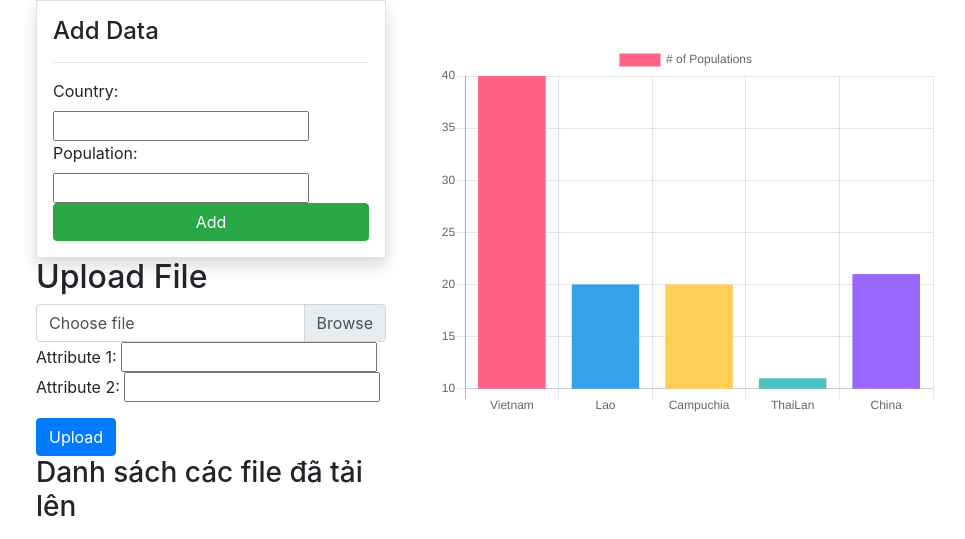
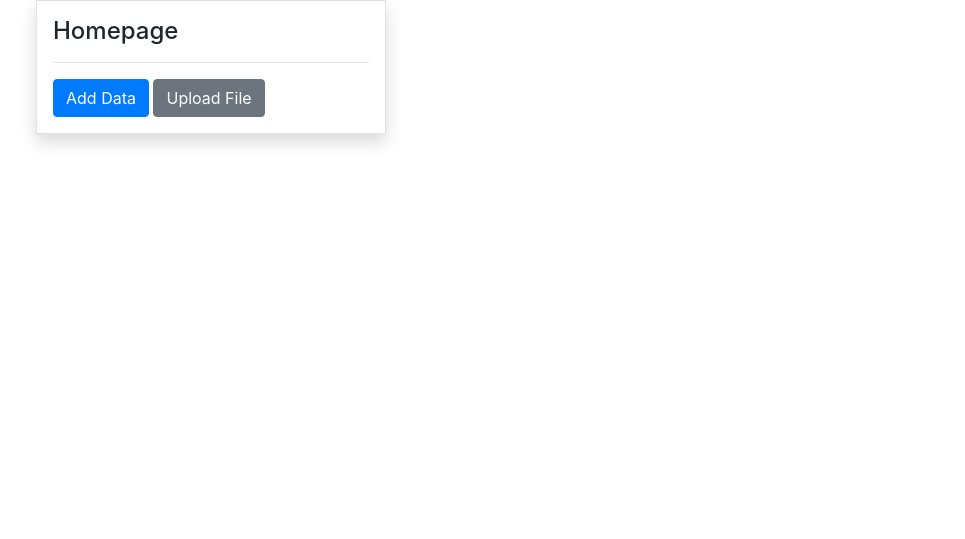
Before and after one commit to dtnghia2010/DataVisualization, a Django app: page / in a window 1280 px wide. Shown: the part 96-635 px from the top of the page, without its empty margins (49-1014 px from the left). After the commit the page ends 242 px from the top, so only its background shows below. Run offline with Django 4.2, Linux system fonts and the light colour scheme; data comes from the database, SQL or seed files in the repository; both versions use the stored data as it was after the commit.

Commit message:
Homepage; Hompage/add data; Hompage/Upload_file

```diff
--- a/dashboard/forms.py
+++ b/dashboard/forms.py
@@ -12,4 +12,4 @@ class CountryDataFrom(forms.ModelForm):
 class UploadFileForm(forms.ModelForm):
     class Meta:
         model = UploadedFile
-        fields = ['file', 'attribute1', 'attribute2']
+        fields = ['file', 'Country', 'Population']
--- a/dashboard/models.py
+++ b/dashboard/models.py
@@ -15,8 +15,8 @@ class CountryData(models.Model):
 # models.py
 class UploadedFile(models.Model):
     file = models.FileField(upload_to='uploads/')
-    attribute1 = models.CharField(("atrribute1"),max_length=255)  # Thêm thuộc tính
-    attribute2 = models.CharField(("attribute2"),max_length=255)
+    Country = models.CharField(("Country"),max_length=255)  # Thêm thuộc tính
+    Population = models.IntegerField(("Population"))
     uploaded_at = models.DateTimeField(auto_now_add=True)
 
     def __str__(self):
--- a/dashboard/urls.py
+++ b/dashboard/urls.py
@@ -2,5 +2,6 @@ from django.urls import path
 from . import views
 
 urlpatterns = [
-    path('', views.index, name='dashboard-index'),
-    path('', views.upload_file, name='upload_file'),]
+    path('', views.index, name='index'),
+    path('add_data', views.add_data, name='add_data'),
+    path('upload_file', views.upload_file, name='upload_file')]
--- a/dashboard/views.py
+++ b/dashboard/views.py
@@ -1,60 +1,95 @@
-from django.shortcuts import render,redirect
+import csv
+import io
+
+from django.core.checks import messages
+from django.shortcuts import render, redirect
+from django.template import context
+from tablib import Dataset
+
 from .models import CountryData, UploadedFile
 from .forms import CountryDataFrom
 
+
 # Create your views here.
 
+def index(request):
+    return render(request, 'dashboard/index.html')
 
-def index(request):
+
+def add_data(request):
     data = CountryData.objects.all()
-    if request.method =='POST':
+    if request.method == 'POST':
         form = CountryDataFrom(request.POST)
         if form.is_valid():
-             form.save()
-             return redirect('/')
+            form.save()
+            return redirect('/')
     else:
-        form= CountryDataFrom()
+        form = CountryDataFrom()
     context = {
-        'data':data,
+        'data': data,
         'form': form,
 
     }
-    return render(request, 'dashboard/index.html', context)
-
-
-from .util import read_csv
-from .models import CountryData
-from .forms import UploadFileForm
-from django.shortcuts import render, redirect
-
-# views.py
-def upload_file(request):
-    if request.method == 'POST':
-        form = UploadFileForm(request.POST, request.FILES)
-        if form.is_valid():
-            uploaded_file = form.save(commit=False)
-
-            # Đọc dữ liệu từ file CSV
-            csv_data = read_csv(uploaded_file.file.path)
-
-            # Lưu trữ dữ liệu vào cơ sở dữ liệu
-            for row in csv_data:
-                # Tạo một bản ghi mới cho mỗi dòng trong CSV
-                new_record = CountryData(attribute1=uploaded_file.attribute1, attribute2=uploaded_file.attribute2, country=row[0], population=row[1])
-                new_record.save()
-
-            uploaded_file.save()
-
-            return redirect('upload_file')
-    else:
-        form = UploadFileForm()
-
-    uploaded_files = UploadedFile.objects.all()
-
-    return render(request, 'dashboard/upload_file.html', {'form': form, 'uploaded_files': uploaded_files})
+    return render(request, 'dashboard/add_data.html', context)
 
 
 
+
+# views.py
+import csv
+import io
+from django.shortcuts import render, redirect
+from django.contrib import messages
+from .models import UploadedFile
+from tablib import Dataset  # Make sure you have installed this library
+
+
+def upload_file(request):
+    if request.method == 'POST':
+        new_uploaded_file = request.FILES.get('myfile')  # Use get() instead of indexing
+
+        if not new_uploaded_file.name.endswith('csv'):
+            messages.info(request, 'Please upload a CSV file only')
+            return redirect('upload_file')  # Redirect to the same page
+
+        data_set = new_uploaded_file.read().decode('UTF-8')
+        io_string = io.StringIO(data_set)
+
+        # Assuming CSV file has two columns: Country and Population
+        for column in csv.reader(io_string, delimiter=',', quotechar='|'):
+            # Using get_or_create instead of update_or_create
+            created, _ = UploadedFile.objects.get_or_create(
+                Country=column[0],
+                Population=column[1],
+            )
+
+        messages.success(request, 'File successfully uploaded')  # Use success instead of info
+        return redirect('upload_file')  # Redirect to the same page after processing the file
+
+    return render(request, 'dashboard/upload_file.html')
+
+    #     form = UploadFileForm(request.POST, request.FILES)
+    #     if form.is_valid():
+    #         uploaded_file = form.save(commit=False)
+    #
+    #         # Đọc dữ liệu từ file CSV
+    #         csv_data = read_csv(uploaded_file.file.path)
+    #
+    #         # Lưu trữ dữ liệu vào cơ sở dữ liệu
+    #         for row in csv_data:
+    #             # Tạo một bản ghi mới cho mỗi dòng trong CSV
+    #             new_record = CountryData(attribute1=uploaded_file.attribute1, attribute2=uploaded_file.attribute2, country=row[0], population=row[1])
+    #             new_record.save()
+    #
+    #         uploaded_file.save()
+    #
+    #         return redirect('upload_file')
+    # else:
+    #     form = UploadFileForm()
+    #
+    # uploaded_files = UploadedFile.objects.all()
+
+    # return render(request, 'dashboard/upload_file.html')
 
 # from django.shortcuts import render, redirect
 # from .models import UploadedFile
--- a/datavisual/settings.py
+++ b/datavisual/settings.py
@@ -38,6 +38,7 @@ INSTALLED_APPS = [
     'django.contrib.messages',
     'django.contrib.staticfiles',
     'dashboard.apps.DashboardConfig',
+
 ]
 
 MIDDLEWARE = [
@@ -123,3 +124,5 @@ STATIC_URL = 'static/'
 # https://docs.djangoproject.com/en/4.2/ref/settings/#default-auto-field
 
 DEFAULT_AUTO_FIELD = 'django.db.models.BigAutoField'
+
+IMPORT_EXPORT_USE_TRANSACTIONS = True
--- a/templates/dashboard/index.html
+++ b/templates/dashboard/index.html
@@ -1,75 +1,15 @@
 {% extends 'partials/base.html' %}
-{% block title %}Home Page{% endblock %}
+
+{% block title %}Homepage{% endblock %}
 
 {% block content %}
 <div class="row MT-3 PT-3">
     <div class="col-md-4">
         <div class="border p-3 shadow">
-            <h4>Add Data</h4>
+            <h4>Homepage</h4>
             <hr>
-            <form method="POST">
-                {% csrf_token %}
-                {{ form }}
-                <input class="btn btn-success btn-block" type="submit" value="Add">
-            </form>
-        </div>
-
-        {% include 'dashboard/upload_file.html' %}
-
-    </div>
-
-    <div class="col-md-6 my-4">
-        <div class="bg-white">
-            <div class="card-body">
-                <canvas id="myChart" width="400" height="300"></canvas>
-                <script>
-                    var ctx = document.getElementById('myChart').getContext('2d');
-                    var myChart = new Chart(ctx, {
-                        type: 'bar',
-                        data: {
-                            labels: [{% for data in data %} '{{ data.country }}', {% endfor %}],
-                            datasets: [{
-                                label: '# of Populations',
-                                data: [{% for data in data %} {{ data.population }}, {% endfor %}],
-                                backgroundColor: [
-                                    'rgba(255, 99, 132, 1)',
-                                    'rgba(54, 162, 235, 1)',
-                                    'rgba(255, 206, 86, 1)',
-                                    'rgba(75, 192, 192, 1)',
-                                    'rgba(153, 102, 255, 1)',
-                                    'rgba(255, 159, 64, 1)'
-                                ],
-                                borderColor: [
-                                    'rgba(255, 99, 132, 1)',
-                                    'rgba(54, 162, 235, 1)',
-                                    'rgba(255, 206, 86, 1)',
-                                    'rgba(75, 192, 192, 1)',
-                                    'rgba(153, 102, 255, 1)',
-                                    'rgba(255, 159, 64, 1)'
-                                ],
-                                borderWidth: 1
-                            }]
-                        },
-                        options: {
-                            scales: {
-                                y: [{
-                                    ticks: {
-                                        beginAtZero: true
-                                    }
-                                }]
-                            }
-                        }
-                    });
-                </script>
-            </div>
-        </div>
-    </div>
-
-    <div class="col-md-2 my-4">
-        <div class="bg-white">
-            <div class="card-body">
-                <!-- Biểu đồ upload_file ở đây -->
-            </div>
+            <a href="{% url 'add_data' %}" class="btn btn-primary">Add Data</a>
+            <a href="{% url 'upload_file' %}" class="btn btn-secondary">Upload File</a>
         </div>
     </div>
 </div>
--- a/templates/dashboard/upload_file.html
+++ b/templates/dashboard/upload_file.html
@@ -1,3 +1,7 @@
+{% extends 'partials/base.html' %}
+
+{% block title %} UPLOAD FILE {% endblock %}
+
 
 {% block content %}
 <h2>Upload File</h2>
@@ -9,16 +13,14 @@
         <input type="file" class="custom-file-input" id="customFile" name="file" onchange="updateLabel()">
         <label class="custom-file-label" for="customFile">Choose file</label>
     </div>
+    <h3>Please Upload CSV File</h3>
 
-    <!-- Thêm hai trường mới -->
-    Attribute 1: <input type="text" name="attribute1" required>
-    Attribute 2: <input type="text" name="attribute2" required>
 
     <button type="submit" class="btn btn-primary mt-3">Upload</button>
 </form>
 
 <!-- Hiển thị danh sách các file đã tải lên -->
-<h3>Danh sách các file đã tải lên</h3>
+
 <ul>
     {% for file in uploaded_files %}
         <li>{{ file.file.name }} - {{ file.uploaded_at }}</li>
```
Also changed, not shown: dashboard/admin.py (+7 -1 lines), dashboard/resources.py (added, +7 -0 lines), dashboard/util.py (+11 -11 lines), templates/dashboard/add_data.html (added, +67 -0 lines), templates/dashboard/chart.html (deleted, +0 -118 lines), db.sqlite3.
